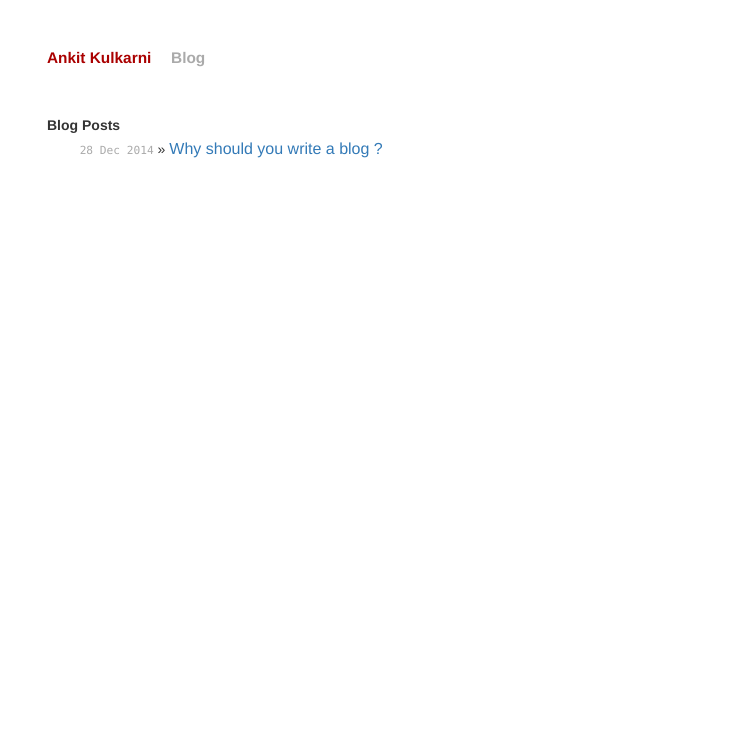
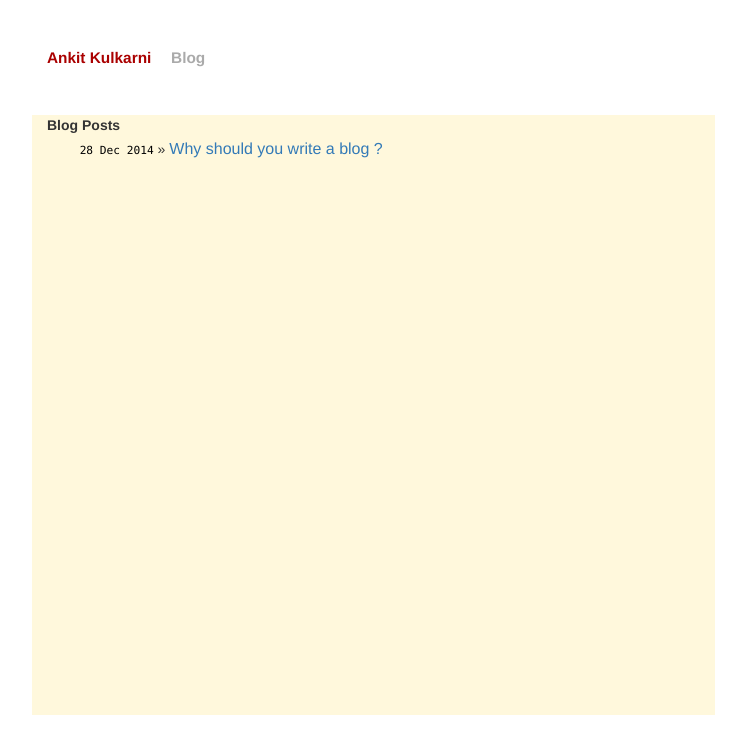
Before and after one commit to Ankit-Kulkarni/Ankit-Kulkarni.github.io, a Jekyll site: the page built from index.html, in a window 1280 px wide. Shown: the top 754 px of the page, without its empty margins (218-964 px from the left). Built offline with Jekyll 4.4.1, drawn with Linux system fonts in a browser that asks for light colours.

Commit message:
changed the color style of the blog posts

```diff
--- a/_layouts/default.html
+++ b/_layouts/default.html
@@ -11,6 +11,9 @@
 
    <!-- Typekit -->
    <style type="text/css">
+   body {
+    background-color: #fff;
+   }
    ul {
     padding-left: 5%;
    }
@@ -32,7 +35,8 @@
 
 
 <div class="row">
-  <div class="col-md-offset-2 col-md-7" style="text-align:justify;">
+  <div class="col-md-offset-2 col-md-7" style="text-align:justify;background-color:cornsilk;min-height: 600px;
+">
       {{content}}
   </div>
 
--- a/css/screen.css
+++ b/css/screen.css
@@ -72,7 +72,7 @@ ul.posts {
   }
 
   ul.posts span {
-    color: #aaa;
+    color: #000;
     font-family: Monaco, "Courier New", monospace;
     font-size: 80%;
   }
```
